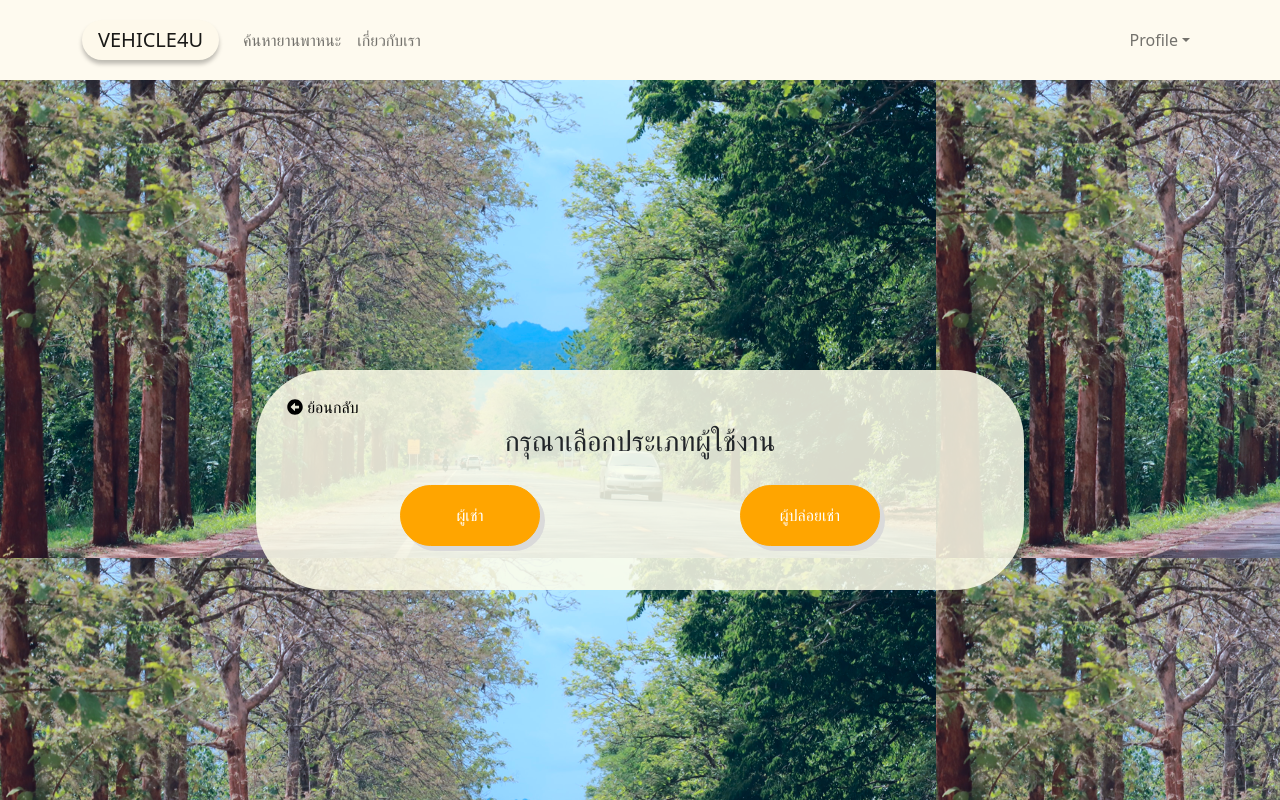
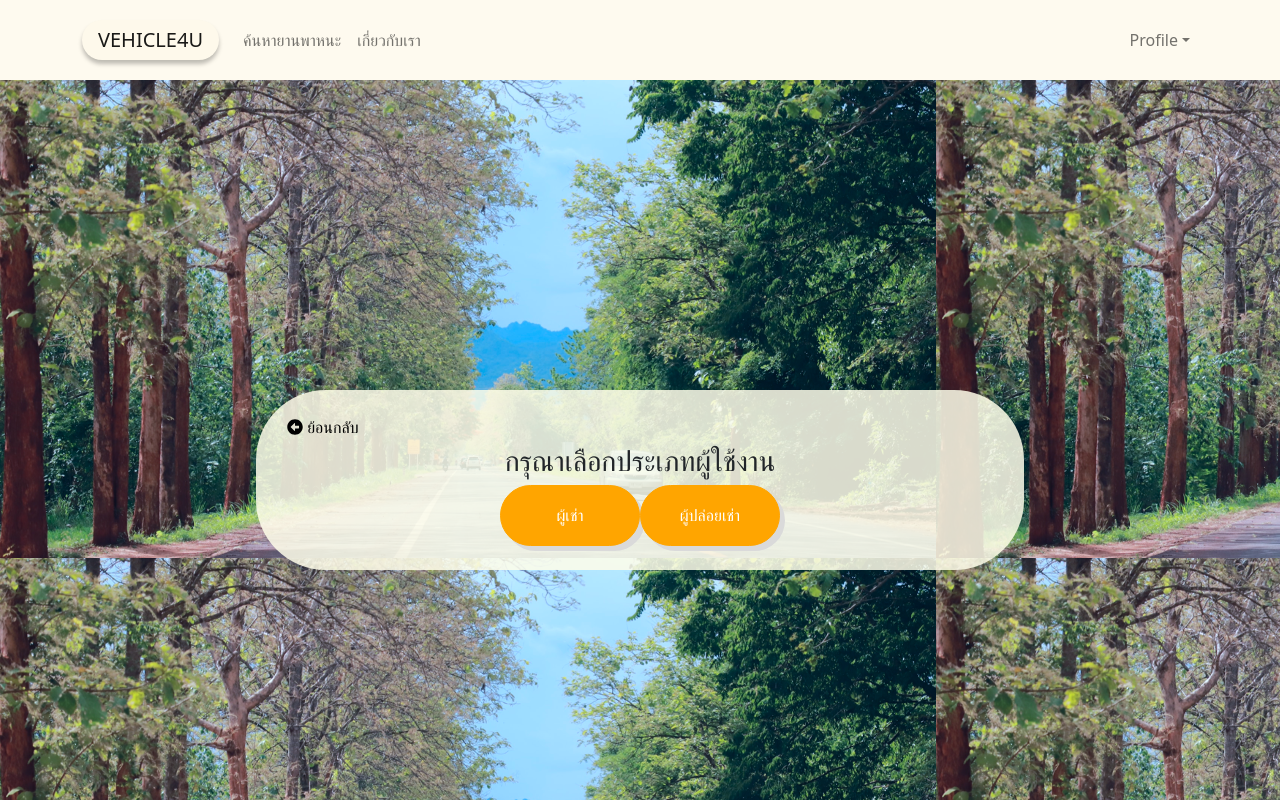
Before and after one commit to tanasak32123/Vehicle4U, a Next.js app in the folder my-app/: page /role_selection in a window 1280 px wide. Shown: the top 800 px of the page. Built offline with nearby package versions, Linux system fonts and the light colour scheme.

Commit message:
change color signin button

```diff
--- a/my-app/pages/index.tsx
+++ b/my-app/pages/index.tsx
@@ -157,7 +157,7 @@ export default function Home() {
                   <button
                     type="button"
                     onClick={(event: any) => handleSubmit(event)}
-                    className={`${styles.login_btn} py-2`}
+                    className={`orange_btn py-2`}
                   >
                     {loading && (
                       <>
--- a/my-app/styles/globals.css
+++ b/my-app/styles/globals.css
@@ -13,11 +13,11 @@
   text-decoration: none;
   display: inline-block;
   padding: 20px 20px;
-  margin: 20px 100px;
+  /* margin: 20px 100px; */
   background: orange;
   border-radius: 40px;
   color: white;
-  text-align: center;
+  /* text-align: center; */
   box-shadow: 5px 5px #dadada;
   border: 1px solid orange;
 }
```
